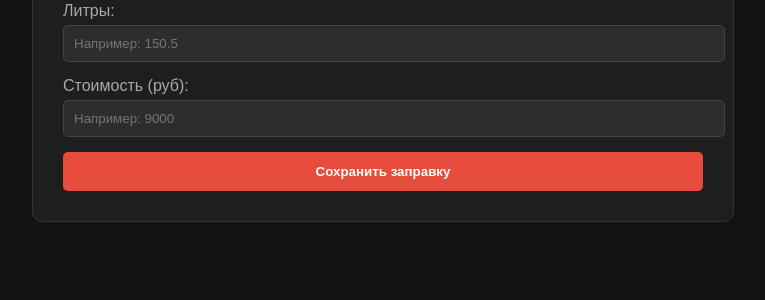
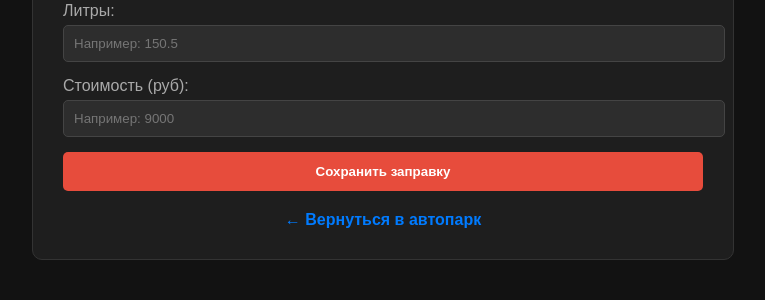
Before and after one commit to malhassik/Logistrim-CRM, a Django app: template fleet/templates/fleet/fuel_form.html in a window 1280 px wide. Shown: the part 216-516 px from the top of the page, without its empty margins (257-1022 px from the left). Run offline with Django 5.2, Linux system fonts and the light colour scheme; the template is opened without the code that fills it: values that come from a table or form of the project are taken from there, others are empty; parts of the project's set-up code (start-up, migrations or seed data) failed here and were passed over.

Commit message:
add backbtn

```diff
--- a/fleet/templates/fleet/fuel_form.html
+++ b/fleet/templates/fleet/fuel_form.html
@@ -45,6 +45,19 @@
         width: 100%;
         font-weight: bold;
     }
+
+    .back-btn {
+        display: block;
+        text-align: center;
+        margin-top: 20px;
+        color: #007bff;
+        text-decoration: none;
+        font-weight: bold;
+    }
+
+    .back-btn:hover {
+        text-decoration: underline;
+    }
 </style>
 
 <div class="form-container">
@@ -69,5 +82,6 @@
         </div>
         <button type="submit">Сохранить заправку</button>
     </form>
+    <a href="{% url 'dashboard' %}" class="back-btn">← Вернуться в автопарк</a>
 </div>
 {% endblock %}
```
